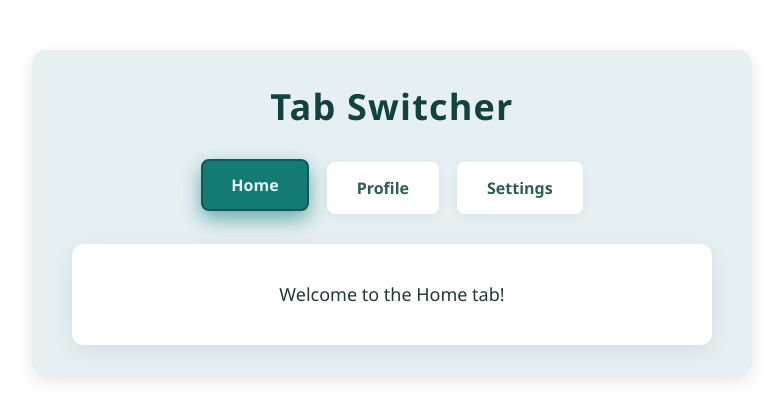
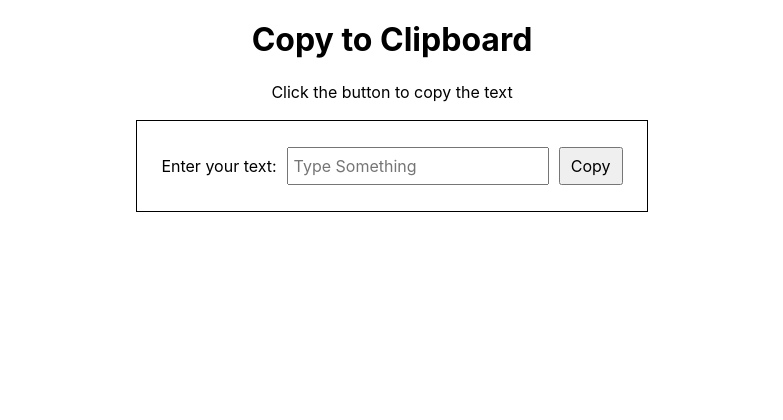
Before and after one commit to shubhamchasing/react-vite-prep, a React (Vite) app: page / in a window 1280 px wide. Shown: the top 420 px of the page, without its empty margins (248-1031 px from the left). Built offline with nearby package versions, Linux system fonts and the light colour scheme.

Commit message:
feat: copy to clipboard

```diff
--- a/src/App.jsx
+++ b/src/App.jsx
@@ -1,4 +1,5 @@
 import "./App.css";
+import CopyClipboard from "./Components/CopyToClipboard";
 // import FaqAccordion from "./Components/FaqAccordian";
 // import TodoWithTimeout from "./Components/Todo-List-With-Timeout";
 // import OTPInputParent from "./Components/OTP-Input";
@@ -11,7 +12,7 @@
 // import DarkModeToggle from "./Components/Dark-Mode";
 // import SortableList from "./Components/Sort-List";
 // import TabsParent from "./Components/Tabs";
-import TabSwitcher from "./Components/TabSwitcher";
+// import TabSwitcher from "./Components/TabSwitcher";
 // import TodoList from "./Components/Todo-List";
 // import Stopwatch from "./Components/Stopwatch";
 // import Modal from "./Components/Modal";
@@ -35,7 +36,7 @@
   return (
     <>
       <div className="App">
-        <TabSwitcher />
+        <CopyClipboard />
       </div>
     </>
   );
--- /dev/null
+++ b/src/Components/CopyToClipboard/index.jsx
@@ -0,0 +1,69 @@
+import { useState } from "react";
+import "./styles.css";
+
+function CopyClipboard() {
+  const [inputText, setInputText] = useState("");
+  const [copyStatus, setCopyStatus] = useState(false);
+  const [error, setError] = useState("");
+
+  const handleCopy = (value) => {
+    setError("");
+    if (!value.trim()) {
+      setError("Type some values to copy");
+      return;
+    }
+    navigator.clipboard.writeText(inputText);
+    setCopyStatus(true);
+    setTimeout(() => setCopyStatus(""), 2000);
+  };
+
+  function handleOnChange(e) {
+    setInputText(e.target.value);
+  }
+
+  return (
+    <div className="copyToClipboard">
+      <h1>Copy to Clipboard</h1>
+      <p>Click the button to copy the text</p>
+
+      <div className="copyToClipboard-container">
+        <div className="form">
+          <label htmlFor="text">
+            Enter your text:
+            <input
+              type="text"
+              id="text"
+              data-testid="input-field"
+              placeholder="Type Something"
+              value={inputText}
+              onChange={handleOnChange}
+            />
+          </label>
+          <button
+            onClick={() => {
+              handleCopy(inputText);
+            }}
+            className="btn"
+            data-testid="copy-button"
+          >
+            Copy
+          </button>
+        </div>
+
+        {copyStatus && (
+          <div data-testid="copied-message" className="message">
+            Copied!
+          </div>
+        )}
+
+        {error && (
+          <div data-testid="error-message" className="errorMessage">
+            {error}
+          </div>
+        )}
+      </div>
+    </div>
+  );
+}
+
+export default CopyClipboard;
--- /dev/null
+++ b/src/Components/CopyToClipboard/styles.css
@@ -0,0 +1,56 @@
+.copyToClipboard {
+  display: flex;
+  flex-direction: column;
+  align-items: center;
+  justify-content: center;
+  text-align: center;
+}
+.copyToClipboard > h1 {
+  margin: 1rem 0;
+}
+.copyToClipboard > p {
+  margin-bottom: 1rem;
+}
+.copyToClipboard-container {
+  border: 1px solid black;
+
+  display: flex;
+  flex-direction: column;
+  justify-content: space-around;
+  align-items: center;
+  padding: 1rem 1.5rem;
+}
+
+input[type="text"] {
+  padding: 5px;
+  margin: 0 10px;
+}
+
+.btn {
+  padding: 5px;
+  margin: 10px 0;
+  width: 4rem;
+  cursor: pointer;
+}
+.message {
+  margin: 10px 0;
+  color: green;
+}
+.errorMessage {
+  color: red;
+  margin: 10px 0;
+}
+.ex-para {
+  display: flex;
+  gap: 10px;
+}
+.ex-para > button {
+  cursor: pointer;
+}
+.examples {
+  display: flex;
+  justify-content: flex-start;
+  align-items: flex-start;
+  flex-direction: column;
+  gap: 10px;
+}
```
